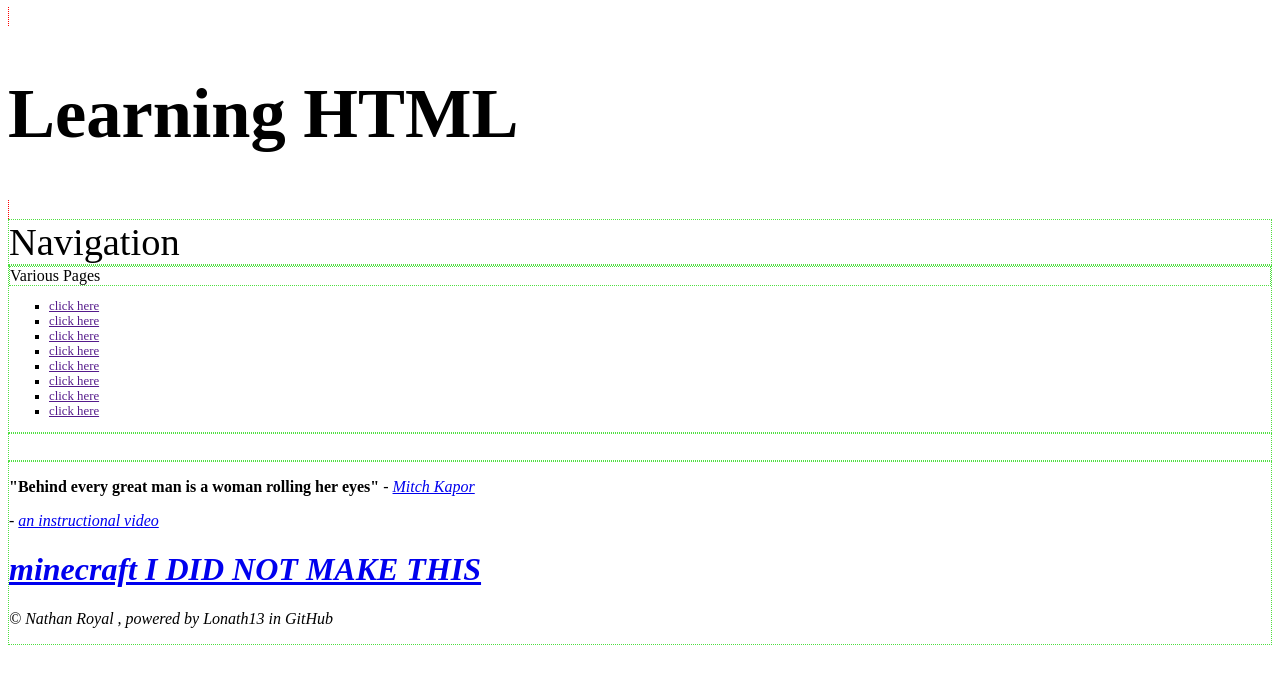
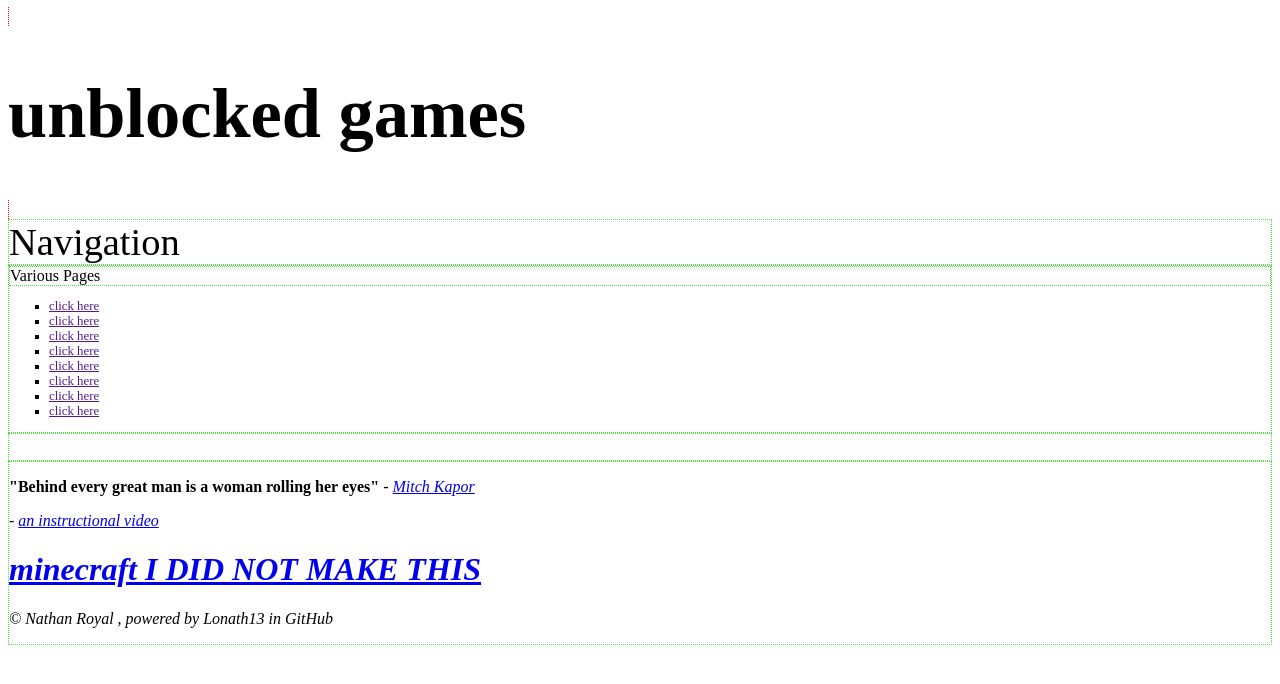
Before and after one commit to lonath13/promotions-website, a plain HTML site: page index.html in a window 1280 px wide. Drawn offline with Linux system fonts and the light colour scheme.

Commit message:
Update index.html

```diff
--- a/index.html
+++ b/index.html
@@ -7,8 +7,8 @@
         <title>Promotions website</title>
 
         <meta name="author" content="Nathan Royal">
-        <meta name="description" content="promotion websisite games github">
-        <meta name="keywords" content="github games ">
+        <meta name="description" content="promotion websisite, games github">
+        <meta name="keywords" content="github, unblocked games  ">
         <meta name="viewport" content="width=device-width, initial-scale=1.0">
         <!-- Content give value for name or http-equiv attribute, text entry in string or array string -->
 
@@ -33,7 +33,7 @@
     </head>
 
     <body>
-        <header><divHeader><h1 style="font-size:5.5vw">Learning HTML</h1></divHeader></header>
+        <header><divHeader><h1 style="font-size:5.5vw">unblocked games</h1></divHeader></header>
         <nav>
             <header style="font-size:3vw"><div>Navigation</div></header>
             <section><div>
```
